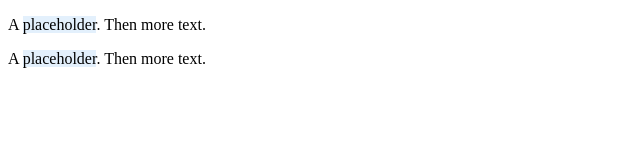
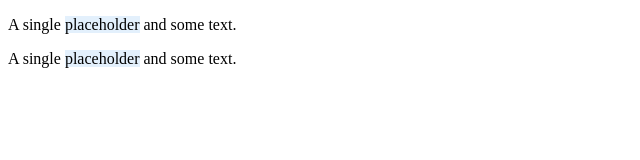
Before and after one commit to mediatis/pm975-repro, a website with bundled scripts: page demo/index.html in a window 1280 px wide. Shown: the whole page, without its empty margins (0-640 px from the left). Built offline with nearby package versions, Linux system fonts and the light colour scheme; what prosemirror-example-setup would draw is missing.

Commit message:
Update for another related issue.

```diff
--- a/demo/index.html
+++ b/demo/index.html
@@ -11,7 +11,7 @@
 <div class="full"></div>
 
 <div id=content style="display: none">
-<p>A <placeholder id="foo">placeholder</placeholder>. Then more text.</p>
+<p>A single <placeholder id="foo">placeholder</placeholder> and some text.</p>
 </div>
 
 <script src="../dist/bundle.js"></script>
--- a/package.json
+++ b/package.json
@@ -14,11 +14,11 @@
   "dependencies": {
     "prosemirror-example-setup": "^1.0.1",
     "prosemirror-schema-basic": "^1.0.1",
-    "prosemirror-view": "^1.11.2"
+    "prosemirror-view": "^1.11.3"
   },
   "devDependencies": {
-    "@babel/core": "^7.6.0",
-    "@babel/preset-env": "^7.6.0",
+    "@babel/core": "^7.6.2",
+    "@babel/preset-env": "^7.6.2",
     "rollup": "^1.21.4",
     "rollup-plugin-babel": "^4.3.3",
     "rollup-plugin-commonjs": "^10.1.0",
```
Also changed, not shown: README.md, 1 other file.
